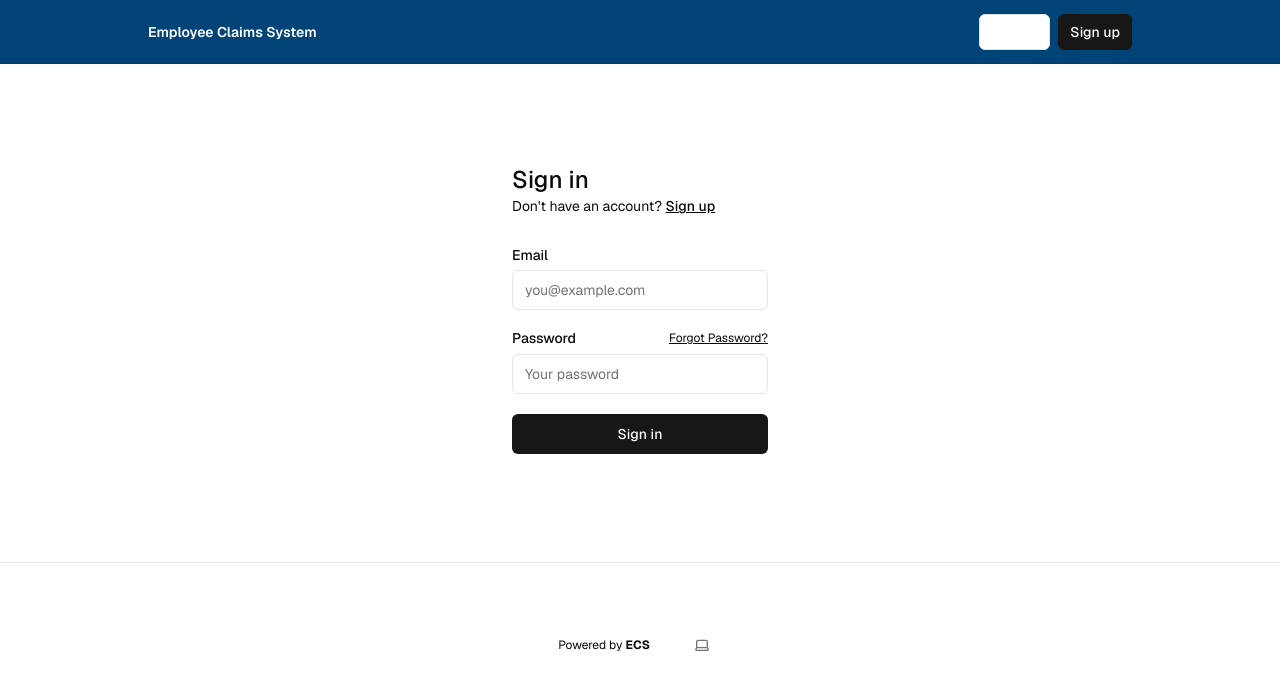
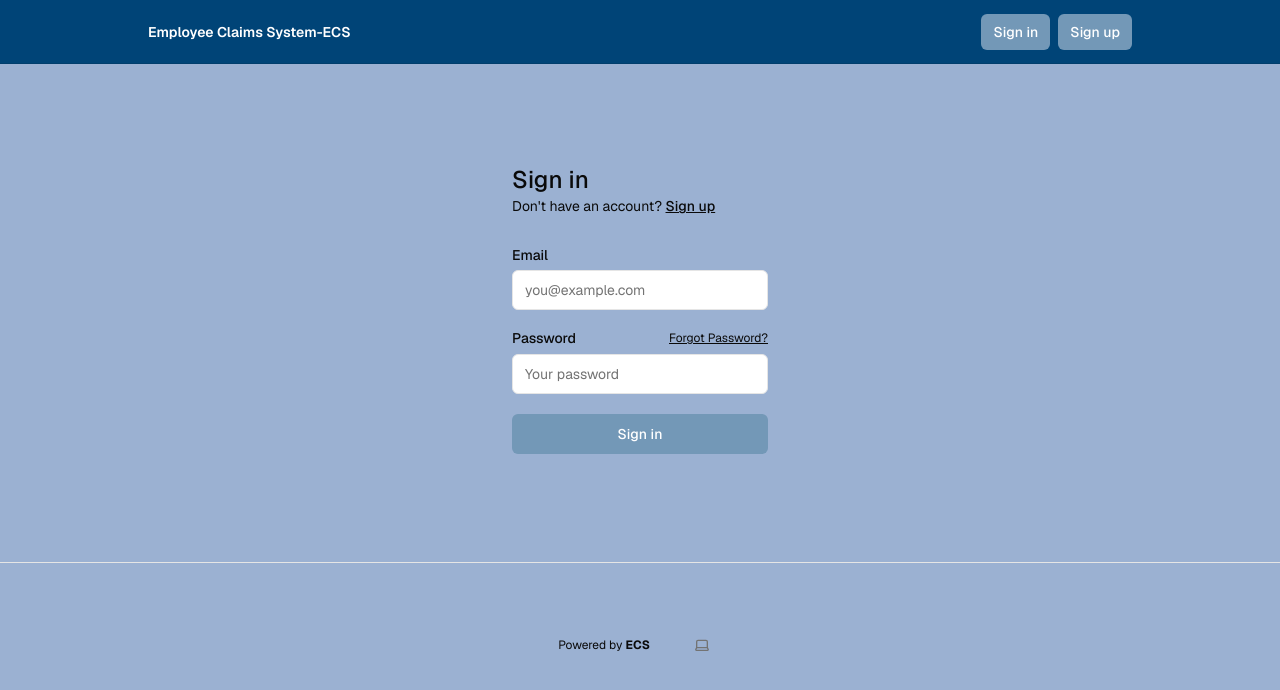
Before and after one commit to SruthyMundakkal/Integrated-Project-3, a Next.js app: page /sign-in in a window 1280 px wide. Shown: the top 690 px of the page. Built offline with nearby package versions, Linux system fonts and the light colour scheme; no server answers.

Commit message:
Completed the sign-in page and redirect into new page

```diff
--- a/app/layout.tsx
+++ b/app/layout.tsx
@@ -37,12 +37,12 @@ export default function RootLayout({
           enableSystem
           disableTransitionOnChange
         >
-          <main className="min-h-screen flex flex-col items-center">
+          <main className="min-h-screen flex flex-col items-center bg-[#9BB1D2]">
             <div className="flex-1 w-full flex flex-col gap-20 items-center">
             <nav className="w-full flex justify-center border-b border-b-foreground/10 h-16 bg-[#004477] text-white">
                 <div className="w-full max-w-5xl flex justify-between items-center p-3 px-5 text-sm">
                   <div className="flex gap-5 items-center font-semibold">
-                    <Link href={"/"}>Employee Claims System</Link>
+                    <Link href={"/"}>Employee Claims System-ECS</Link>
                     {/* <div className="flex items-center gap-2">
                       <DeployButton />
                     </div> */}
--- a/components/header-auth.tsx
+++ b/components/header-auth.tsx
@@ -28,12 +28,13 @@ export default async function AuthButton() {
             <Button
               asChild
               size="sm"
-              variant={"outline"}
+              variant={"default"}
               disabled
               className="opacity-75 cursor-none pointer-events-none"
             >
               <Link href="/sign-in">Sign in</Link>
             </Button>
+
             <Button
               asChild
               size="sm"
@@ -59,7 +60,7 @@ export default async function AuthButton() {
     </div>
   ) : (
     <div className="flex gap-2">
-      <Button asChild size="sm" variant={"outline"}>
+      <Button asChild size="sm" variant={"default"}>
         <Link href="/sign-in">Sign in</Link>
       </Button>
       <Button asChild size="sm" variant={"default"}>
--- a/components/ui/button.tsx
+++ b/components/ui/button.tsx
@@ -9,11 +9,13 @@ const buttonVariants = cva(
   {
     variants: {
       variant: {
-        default: "bg-primary text-primary-foreground hover:bg-primary/90",
+        default: "bg-[#7398B7] text-white hover:bg-[#5f7b9e] hover:text-[#1A4A70]",
         destructive:
           "bg-destructive text-destructive-foreground hover:bg-destructive/90",
         outline:
-          "border border-input bg-background hover:bg-accent hover:text-accent-foreground",
+          //"border border-input bg-background hover:bg-accent hover:text-accent-foreground",
+          "border border-[#7398B7] bg-[#7398B7] text-[#1A4A70] hover:bg-[#5f7b9e] hover:text-white", // Modified outline variant
+
         secondary:
           "bg-secondary text-secondary-foreground hover:bg-secondary/80",
         ghost: "hover:bg-accent hover:text-accent-foreground",
```
